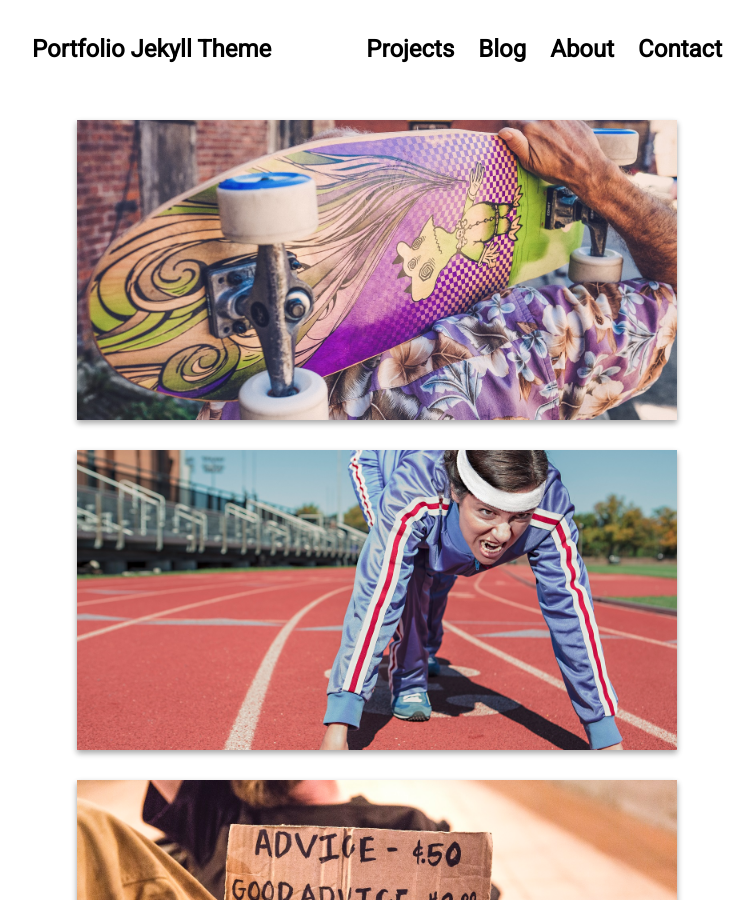
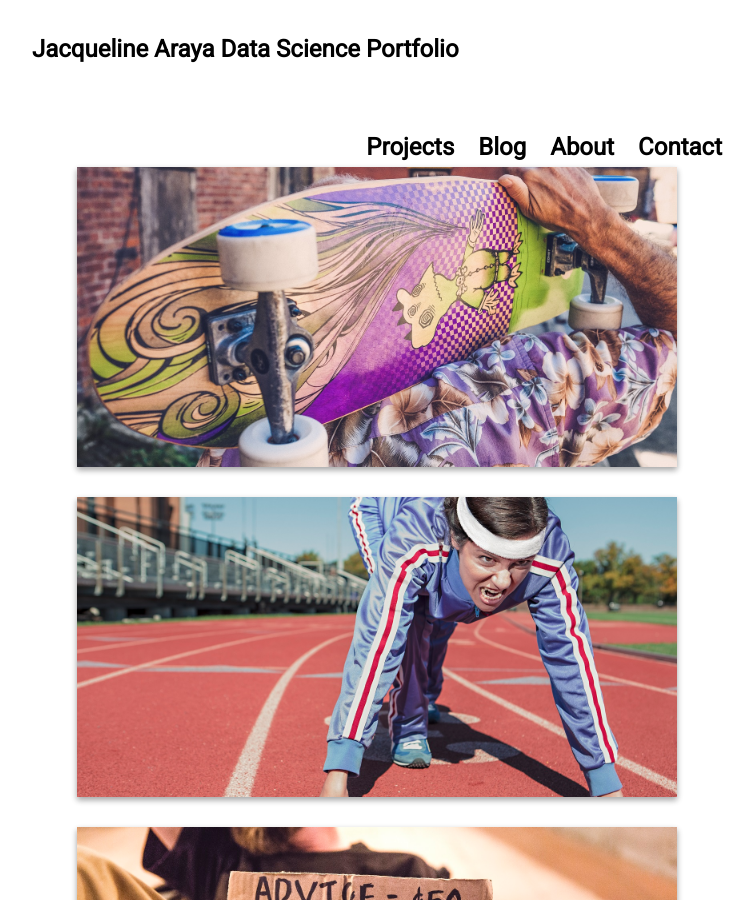
Before and after one commit to jacquelinearaya/jekyll_portfolio_theme, a Jekyll site: the page built from index.html, in a window 1280 px wide and 900 px high. Shown: the whole window, without its empty margins (263-1017 px from the left). Built offline with Jekyll 4.4.1, drawn with Linux system fonts in a browser that asks for light colours; nearby versions of some CDN libraries.

Commit message:
Update _config.yml

```diff
--- a/_config.yml
+++ b/_config.yml
@@ -12,6 +12,6 @@ sass:
 
 # Customise atom feed settings (this is where Jekyll-Feed gets configuration information)
 
-title:		           "Portfolio Jekyll Theme"
+title:		           "Jacqueline Araya Data Science Portfolio"
 description:	       "Powered by Jekyll and GitHub Pages"
-author:              "Paul Le"
+author:              "Jacqueline Araya"
```
